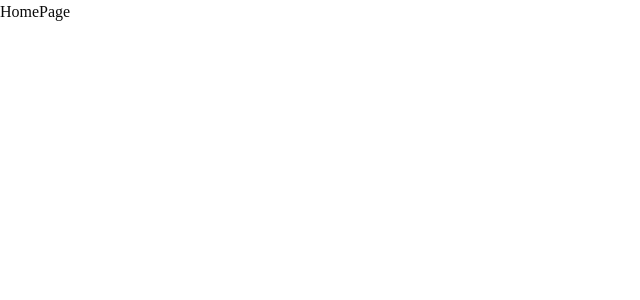
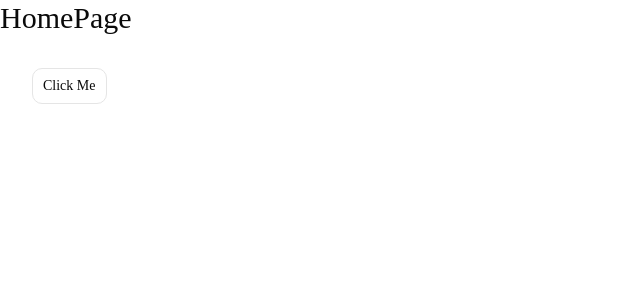
Before and after one commit to TarekAbdo223/store-next, a Next.js app: page / in a window 1280 px wide. Shown: the top 300 px of the page, without its empty margins (0-640 px from the left). Built offline with nearby package versions, Linux system fonts and the light colour scheme.

Commit message:
added the button and tested it on the page

```diff
--- a/app/page.tsx
+++ b/app/page.tsx
@@ -1,5 +1,14 @@
+import { Button } from "@/components/ui/button";
+
 const HomePage = () => {
-  return <div>HomePage</div>;
+  return (
+    <div>
+      <h1 className="text-3xl">HomePage</h1>
+      <Button variant="outline" size="lg" className="capitalize m-8">
+        click me
+      </Button>
+    </div>
+  );
 };
 
 export default HomePage;
```
